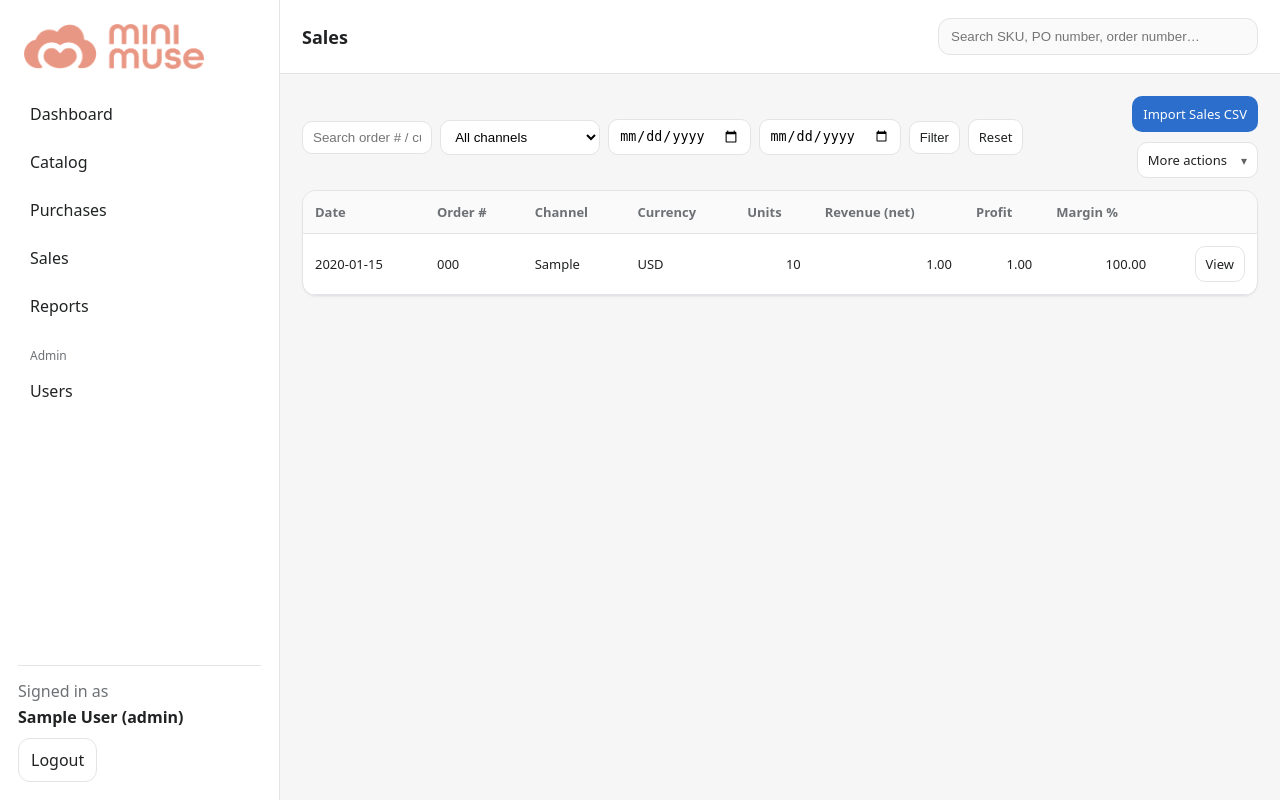
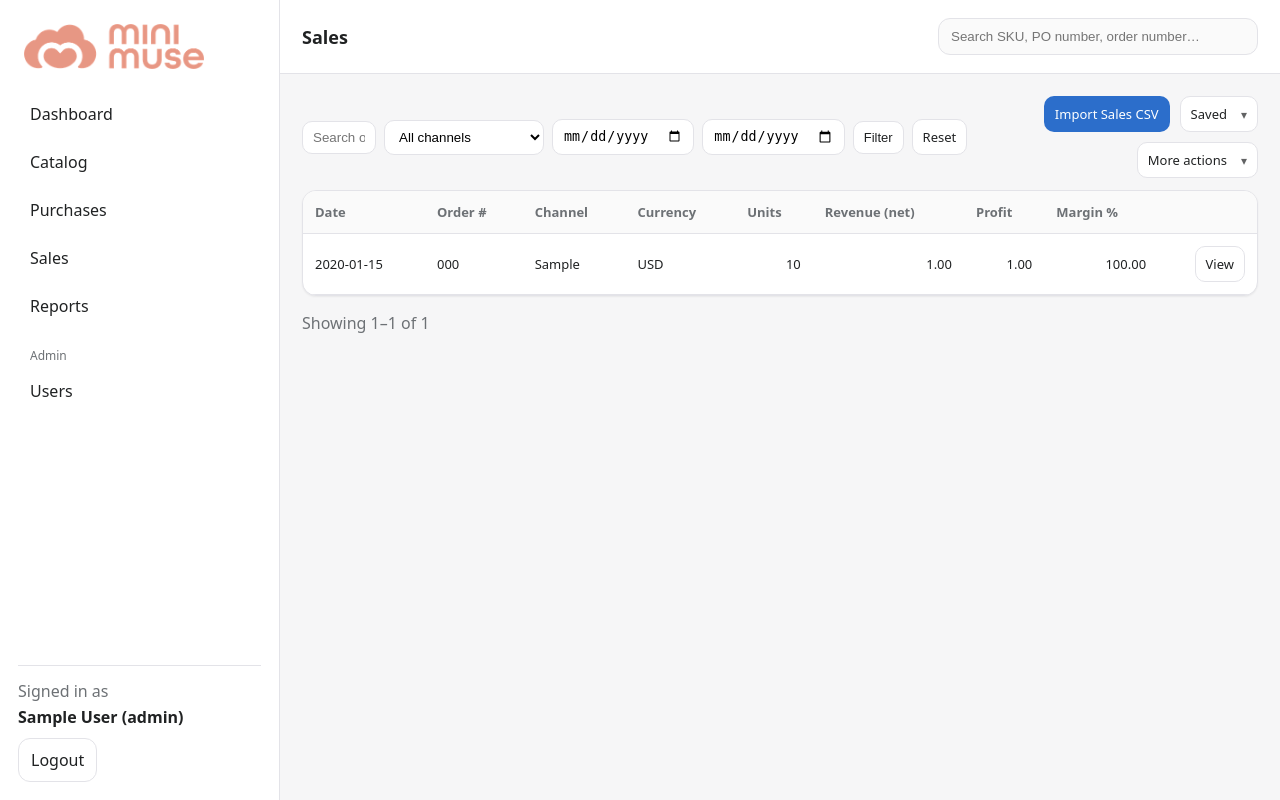
Before and after one commit to schaak722/mini-muse, a Flask app: page /sales in a window 1280 px wide. Run offline with Flask 3, Linux system fonts and the light colour scheme; a user stored in the database is signed in; tables that the repository leaves empty hold one stand-in row (values such as "Sample post").

Commit message:
Update orders_list.html

```diff
--- a/app/templates/sales/orders_list.html
+++ b/app/templates/sales/orders_list.html
@@ -18,10 +18,44 @@
     <a class="btn btn--ghost btn--sm" href="{{ url_for('sales.list_sales_orders') }}">Reset</a>
   </form>
 
-  <div class="toolbar__right">
-    {% if current_user.role != "viewer" %}
-      <a class="btn btn--primary btn--sm" href="{{ url_for('sales.import_upload') }}">Import Sales CSV</a>
-    {% endif %}
+<div class="toolbar__right">
+  {% if current_user.role != "viewer" %}
+    <a class="btn btn--primary btn--sm" href="{{ url_for('sales.import_upload') }}">Import Sales CSV</a>
+  {% endif %}
+
+      <details class="dropdown">
+    <summary class="btn btn--ghost btn--sm dropdown__toggle">
+      Saved <span class="dropdown__chev">▾</span>
+    </summary>
+    <div class="dropdown__menu">
+      {% for ss in saved_searches %}
+        <a class="dropdown__item" href="{{ ss.url }}">{{ ss.name }}</a>
+        {% if current_user.role != "viewer" %}
+          <form method="post" action="{{ url_for('saved_searches.delete', saved_id=ss.id) }}" style="display:inline;">
+            <button class="dropdown__item" type="submit" style="color:#b42318;">Delete "{{ ss.name }}"</button>
+          </form>
+        {% endif %}
+        <div class="dropdown__sep"></div>
+      {% endfor %}
+      {% if saved_searches|length == 0 %}
+        <div class="dropdown__item muted">No saved searches yet.</div>
+        <div class="dropdown__sep"></div>
+      {% endif %}
+
+      {% if current_user.role != "viewer" %}
+        <div class="dropdown__item muted">Save current filters</div>
+        <form method="post" action="{{ url_for('saved_searches.save') }}" style="padding:10px;">
+          <input type="hidden" name="context" value="sales">
+          <input type="hidden" name="q" value="{{ q }}">
+          <input type="hidden" name="channel" value="{{ channel }}">
+          <input type="hidden" name="from" value="{{ date_from }}">
+          <input type="hidden" name="to" value="{{ date_to }}">
+          <input class="input input--sm" name="name" placeholder="Name (e.g. MTD Shopify)" style="width:100%; margin-bottom:8px;">
+          <button class="btn btn--primary btn--sm" type="submit" style="width:100%;">Save</button>
+        </form>
+      {% endif %}
+    </div>
+  </details>
 
     <details class="dropdown">
       <summary class="btn btn--ghost btn--sm dropdown__toggle">
@@ -85,4 +119,18 @@
   </table>
 </div>
 
+<div class="toolbar mt-16">
+  <div class="toolbar__left muted">
+    Showing {{ (page-1)*per_page + 1 if total > 0 else 0 }}–{{ (page-1)*per_page + orders|length }} of {{ total }}
+  </div>
+  <div class="toolbar__right">
+    {% if has_prev %}
+      <a class="btn btn--ghost btn--sm" href="?{% if qs_no_page %}{{ qs_no_page }}&{% endif %}page={{ page-1 }}">Prev</a>
+    {% endif %}
+    {% if has_next %}
+      <a class="btn btn--ghost btn--sm" href="?{% if qs_no_page %}{{ qs_no_page }}&{% endif %}page={{ page+1 }}">Next</a>
+    {% endif %}
+  </div>
+</div>
+
 {% endblock %}
```
